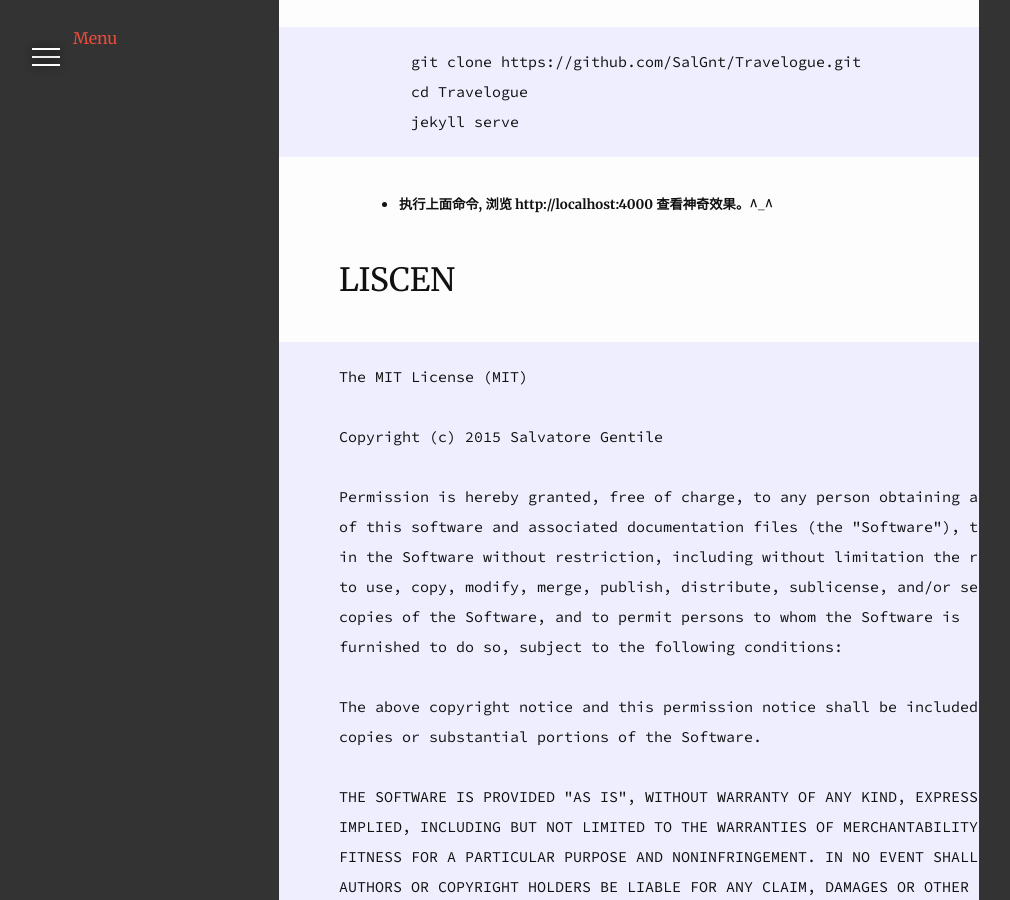
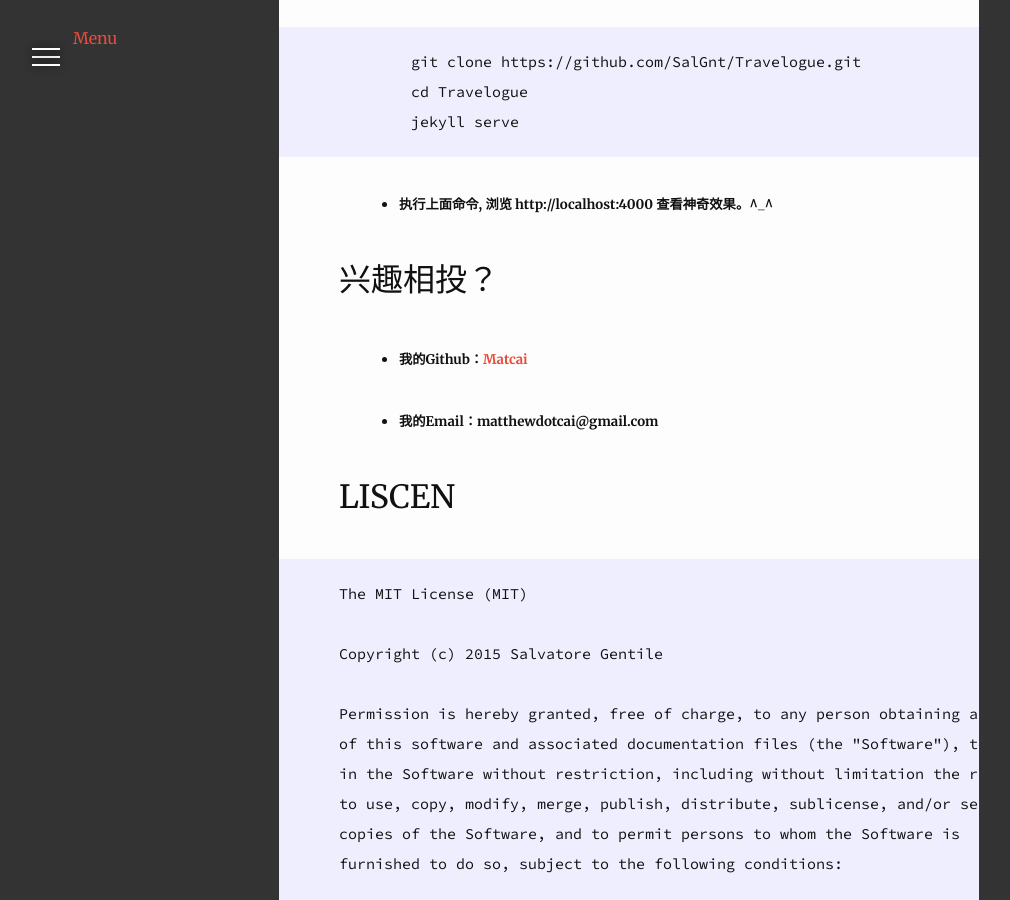
Before and after one commit to Matcai/Matcai.github.io, a Jekyll site: the page built from menu/about/about.md, in a window 1280 px wide and 900 px high, scrolled down 1270 px. Shown: the whole window, without its empty margins (11-1021 px from the left). Built offline with Jekyll 4.4.1, drawn with Linux system fonts in a browser that asks for light colours; nearby versions of some CDN libraries.

Commit message:
添加个人信息

```diff
--- a/menu/about/about.md
+++ b/menu/about/about.md
@@ -22,6 +22,10 @@ permalink: /about/
  	jekyll serve
 </pre>
 - ##### **执行上面命令, 浏览 http://localhost:4000 查看神奇效果。^_^**
+
+## 兴趣相投？
+- ##### **我的Github：[Matcai](https://github.com/Matcai/)**
+- ##### **我的Email：matthewdotcai@gmail.com**
 
 ## LISCEN
 <pre>
```
